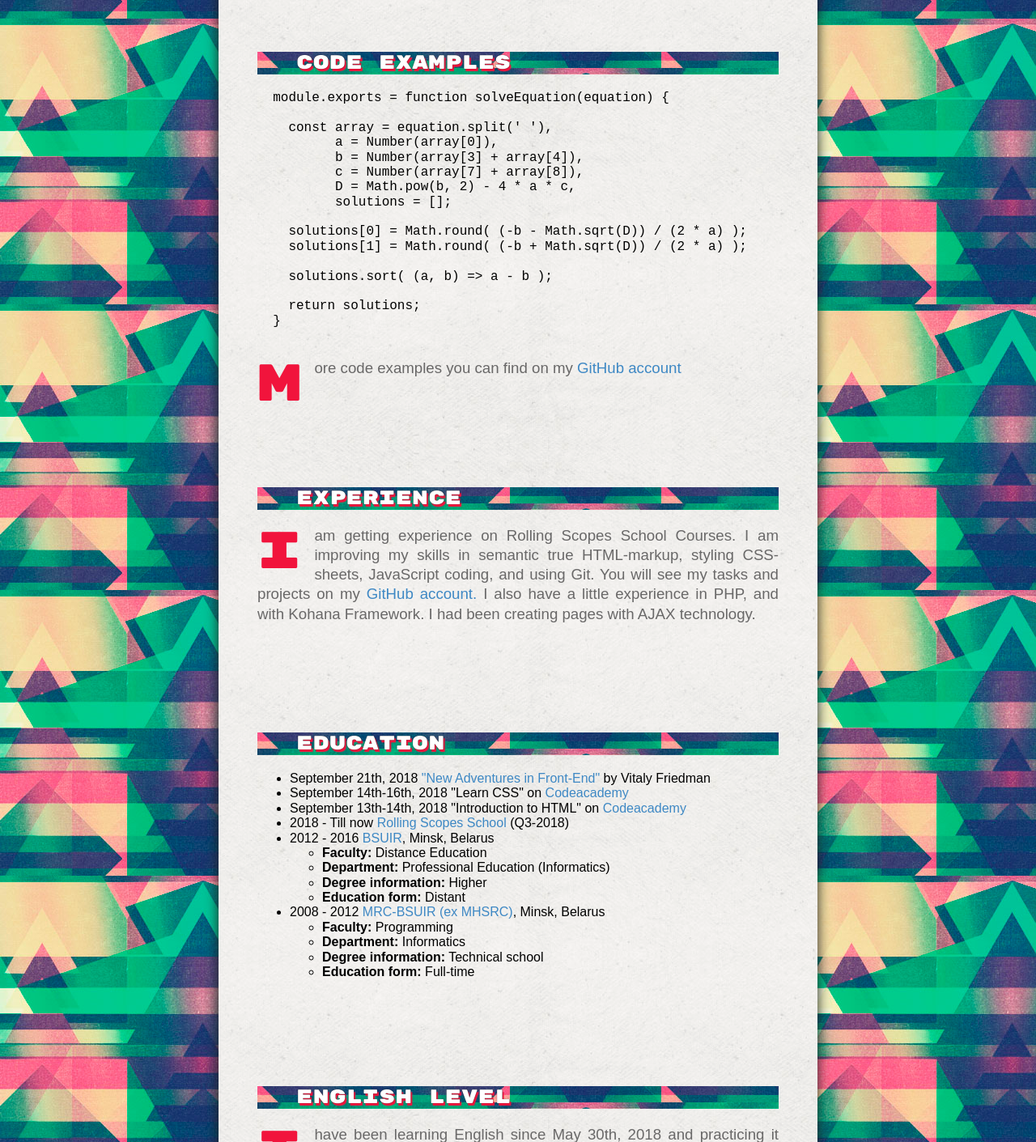
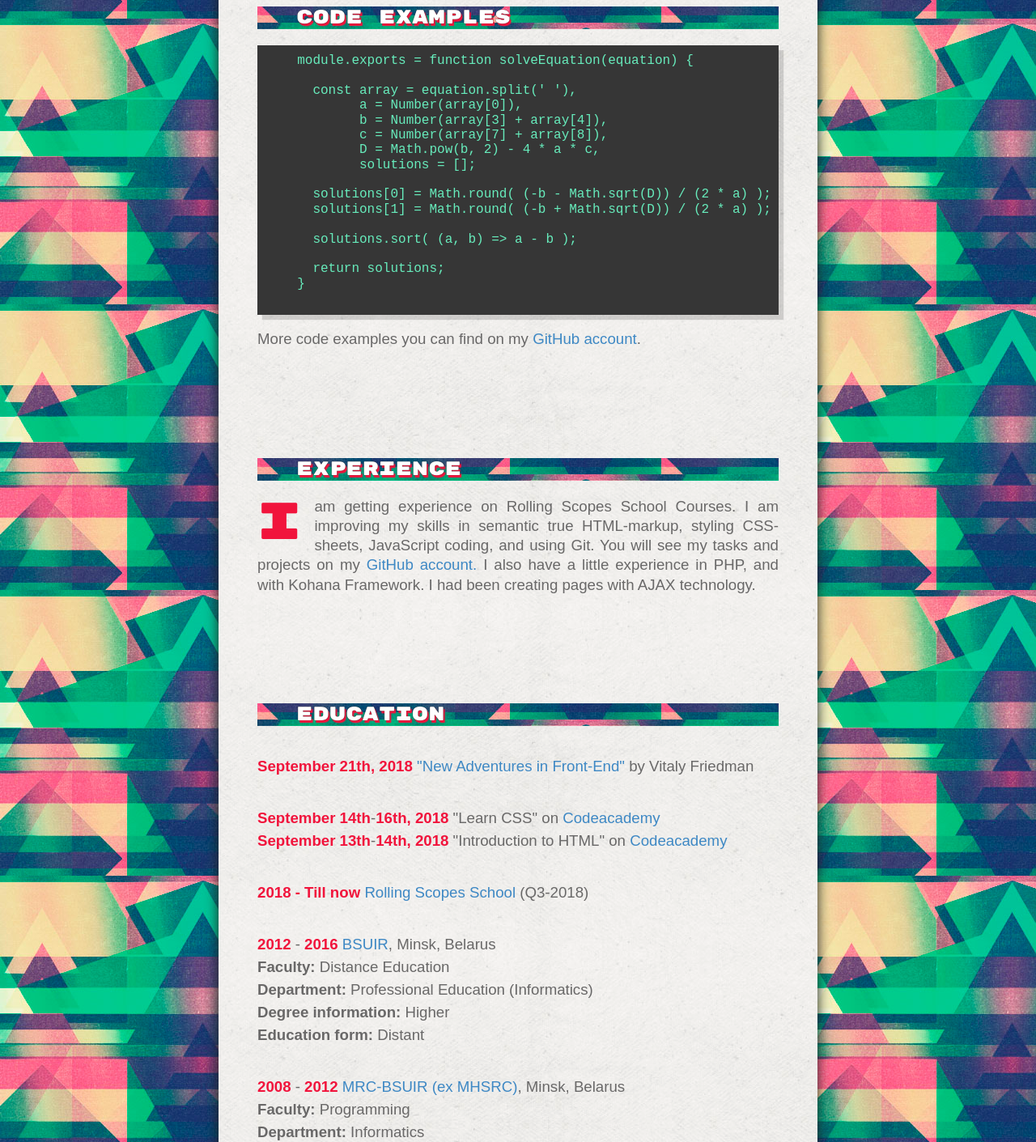
Before and after one commit to mikhama/rsschool-codejam1-cv, a plain HTML site: page index.html in a window 1280 px wide. Shown: the part 1389-2800 px from the top of the page at 81% size. Drawn offline with Linux system fonts and the light colour scheme; a web font is replaced by a local one.

Commit message:
feat: add styles for code examples, education, time

```diff
--- a/index.html
+++ b/index.html
@@ -13,7 +13,7 @@
     <article class="block candidate">
       <img class="avatar" src="images/avatar.jpg" alt="I am on the photo" width="300" height="300">
       <h1 class="heading">Dzmitry Tsebruk</h1>
-      <p class="vacancy">Junior Software Engineer</p>
+      <p class="vacancy no-first-letter">Junior Software Engineer</p>
       <ul class="contacts">
           <li class="icon phone"><a href="tel://+375-29-527-14-81">+375 (29) 527-14-81</a></li>
           <li class="icon email"><a href="mailto:mikhama@tut.by">mikhama@tut.by</a></li>
@@ -47,7 +47,7 @@
     </article>
     <article class="block code-examples">
       <h2 class="heading">Code Examples</h2>
-      <pre>
+      <pre class="code">
   module.exports = function solveEquation(equation) {
 
     const array = equation.split(' '),
@@ -65,9 +65,9 @@
     return solutions;
   }
       </pre>
-      <p>
+      <p class="no-first-letter">
         More code examples you can find on my
-        <a href="https://github.com/mikhama">GitHub account</a>
+        <a href="https://github.com/mikhama">GitHub account</a>.
       </p>
     </article>
     <article class="block experience">
@@ -84,26 +84,26 @@
     <article class="block education">
       <h2 class="heading">Education</h2>
       <ul>
-        <li>
+        <li class="element workshop">
             <time datetime="2018-09-21">September 21th, 2018</time>
             <a href="https://communities.by/events/new-adventures-in-front-end/talks/35">
               "New Adventures in Front-End"
             </a>
             by Vitaly Friedman
         </li>
-        <li>
+        <li class="element online-courses">
             <time datetime="2018-09-14">September 14th</time>-<time datetime="2018-09-16">16th, 2018</time>
             "Learn CSS" on <a href="https://www.codecademy.com/mikhama">Codeacademy</a>
         </li>
-        <li>
+        <li class="element online-courses">
             <time datetime="2018-09-13">September 13th</time>-<time datetime="2018-09-14">14th, 2018 </time>
             "Introduction to HTML" on <a href="https://www.codecademy.com/mikhama">Codeacademy</a>
         </li>
-        <li>
+        <li class="element rss-courses">
             <time datetime="2018">2018 - Till now</time>
             <a href="https://school.rollingscopes.com/">Rolling Scopes School</a> (Q3-2018)
         </li>
-        <li>
+        <li class="element state-education">
             <time datetime="2012">2012</time> - <time datetime="2016">2016</time>
             <a href="https://www.bsuir.by/">BSUIR</a>, Minsk, Belarus
             <ul>
@@ -113,7 +113,7 @@
               <li><b>Education form:</b> Distant</li>
             </ul>
         </li>
-        <li>
+        <li class="element state-education">
             <time datetime="2008">2008</time> - <time datetime="2012">2012</time>
             <a href="http://www.mrk-bsuir.by/ru">MRC-BSUIR (ex MHSRC)</a>, Minsk, Belarus
             <ul>
--- a/styles/style.css
+++ b/styles/style.css
@@ -22,6 +22,11 @@ a:hover {
   text-shadow: 2px 0 1px rgba(66, 66, 66, 0.13);
 }
 
+time {
+  font-weight: 700;
+  color: #f1143c;
+}
+
 .block {
   padding: 48px;
   font-family: "Signika Negative", sans-serif;
@@ -34,7 +39,7 @@ a:hover {
   color: #696868;
 }
 
-.block p:not(.vacancy)::first-letter {
+.block p:not(.no-first-letter)::first-letter {
   display: block;
   float: left;
   padding-right: 16px;
@@ -55,44 +60,6 @@ a:hover {
   color: white;
   background: url("../images/glitch.jpg") 155px 20px;
   text-shadow: 0 0 1px black, 2px 3px 1px #f1143c;
-}
-
-.candidate {
-  text-align: center;
-}
-
-.candidate .avatar {
-  width: 300px;
-  height: 300px;
-  border-radius: 50%;
-  box-shadow: 0 0 8px rgb(31, 31, 31);
-}
-
-.candidate .heading {
-  margin-bottom: 0;
-  color: rgb(18, 175, 136);
-  text-shadow: 0 0 1px rgba(255, 255, 255, 0.836), 4px 4px 1px rgba(68, 68, 68, 0.247);
-}
-
-.candidate .vacancy {
-  margin: 8px auto;
-  font-weight: 700;
-  font-size: 18pt;
-}
-
-.candidate .contacts,
-.skills .skills-icons {
-  list-style: none;
-}
-
-.candidate .contacts {
-  margin: 56px 0;
-  padding: 0;
-}
-
-.skills .icon {
-  width: 70px;
-  padding: 14px;
 }
 
 .icon {
@@ -168,3 +135,64 @@ a:hover {
   background: url("../images/mvc.png");
   background-size: cover;
 }
+
+.candidate {
+  text-align: center;
+}
+
+.candidate .avatar {
+  width: 300px;
+  height: 300px;
+  border-radius: 50%;
+  box-shadow: 0 0 8px rgb(31, 31, 31);
+}
+
+.candidate .heading {
+  margin-bottom: 0;
+  color: rgb(18, 175, 136);
+  text-shadow: 0 0 1px rgba(255, 255, 255, 0.836), 4px 4px 1px rgba(68, 68, 68, 0.247);
+}
+
+.candidate .vacancy {
+  margin: 8px auto;
+  font-weight: 700;
+  font-size: 18pt;
+}
+
+.candidate .contacts,
+.skills .skills-icons,
+.education ul {
+  list-style: none;
+}
+
+.candidate .contacts {
+  margin: 56px 0 0;
+  padding: 0;
+}
+
+.skills .icon {
+  width: 70px;
+  padding: 14px;
+}
+
+.code-examples .code {
+  padding: 10px 30px;
+  color: #67ecbc;
+  background-color: rgb(54, 54, 54);
+  box-shadow: 6px 6px 1px rgba(53, 53, 53, 0.185);
+}
+
+.education ul {
+  padding: 0;
+  font-size: 14pt;
+  line-height: 1.5em;
+  color: #696868;
+}
+
+.education .element {
+  margin-top: 36px;
+}
+
+.education .online-courses + .online-courses {
+  margin: 0;
+}
```
